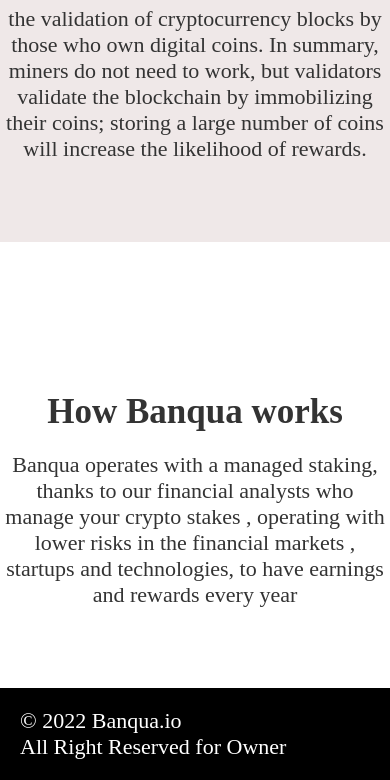
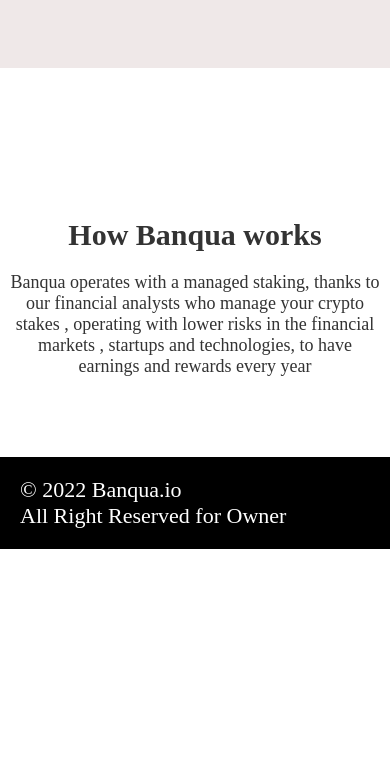
Before and after one commit to khrasedul-dev/banqua.io, a website: page public/index.html in a window 390 px wide. Shown: the part 2762-3542 px from the top of the page. After the commit the page ends 3311 px from the top, so only its background shows below. Drawn offline with Linux system fonts and the light colour scheme.

Commit message:
Update main.css

```diff
--- a/public/css/main.css
+++ b/public/css/main.css
@@ -370,6 +370,31 @@
         border-radius: 20px;
     }
 
+    /* ------------------------what is staking------------ */
+
+    .wis{
+        margin-top: 50px;
+        color: #333;
+        background-color: #efe8e8;
+        padding: 80px 10px;
+    }
+    .wis h1{
+        text-align: center;
+        padding: 20px;
+        font-size: 30px;
+    }
+    .wis p{
+        text-align: center;
+        font-size: 18px;
+    }
+
+    /* -------------------how its works----------------------- */
+
+    .extra{
+        background-color: #fff !important;
+    }
+
+
 
 }
 
```
